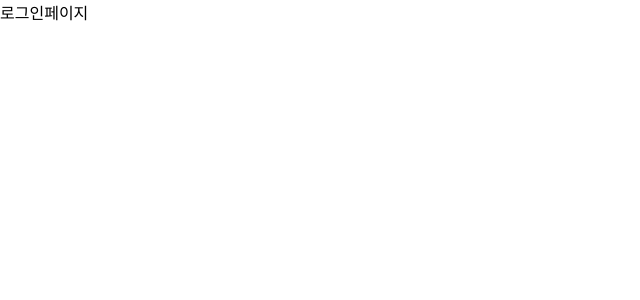
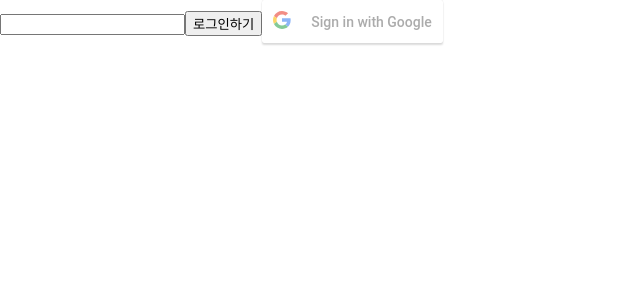
Before and after one commit to Tuning-team/Front-end, a React (Create React App) app: page /login in a window 1280 px wide. Shown: the top 300 px of the page, without its empty margins (0-640 px from the left). Built offline with nearby package versions, Linux system fonts and the light colour scheme.

Commit message:
[save]로그인구현중

```diff
--- a/package.json
+++ b/package.json
@@ -8,9 +8,12 @@
     "@testing-library/user-event": "^13.5.0",
     "react": "^18.2.0",
     "react-dom": "^18.2.0",
+    "react-google-login": "^5.2.2",
     "react-router-dom": "^6.3.0",
     "react-scripts": "5.0.1",
+    "react-social-login-buttons": "^3.6.1",
     "router-dom": "^2.2.9",
+    "styled-components": "^5.3.5",
     "web-vitals": "^2.1.4",
     "workbox-background-sync": "^6.5.4",
     "workbox-broadcast-update": "^6.5.4",
--- /dev/null
+++ b/src/components/loginSignup/LoginSignupWrap.js
@@ -0,0 +1,46 @@
+import React from "react";
+import { Input } from "../../elements/Input";
+import { GoogleLoginButton } from "react-social-login-buttons";
+import GoogleLogin from "react-google-login";
+
+const LoginSignupWrap = () => {
+  const clientId = "OAuth Web Client ID";
+  //!구글로그인 함수
+  const onSuccess = async (response) => {
+    console.log(response);
+    const {
+      googleId,
+      profileObj: { email, name },
+    } = response;
+    // await onSocial({
+    //   socialId: googleId,
+    //   socialType: "google",
+    //   email,
+    //   nickname: name,
+    // });
+    console.log(response);
+  };
+  //에러처리
+  const onFailure = (error) => {
+    console.log(error);
+  };
+
+  const onLogoutSuccess = () => {
+    console.log("success log out");
+  };
+
+  return (
+    <>
+      {/* <GoogleLoginButton onClick={() => alert("Hello")} /> */}
+      <Input />
+      <button>로그인하기</button>
+      <GoogleLogin
+        clientId={clientId}
+        responseType={"id_token"}
+        onSuccess={onSuccess}
+        onFailure={onFailure}
+      />
+    </>
+  );
+};
+export default LoginSignupWrap;
--- a/src/elements/Input.js
+++ b/src/elements/Input.js
@@ -0,0 +1,3 @@
+import styled from "styled-components";
+
+export const Input = styled.input``;
--- a/src/pages/LoginSignupPage.js
+++ b/src/pages/LoginSignupPage.js
@@ -1,7 +1,9 @@
+import LoginSignupWrap from "../components/loginSignup/LoginSignupWrap";
+
 const LoginSignupPage = () => {
   return (
     <>
-      <div>로그인페이지</div>
+      <LoginSignupWrap />
     </>
   );
 };
```
